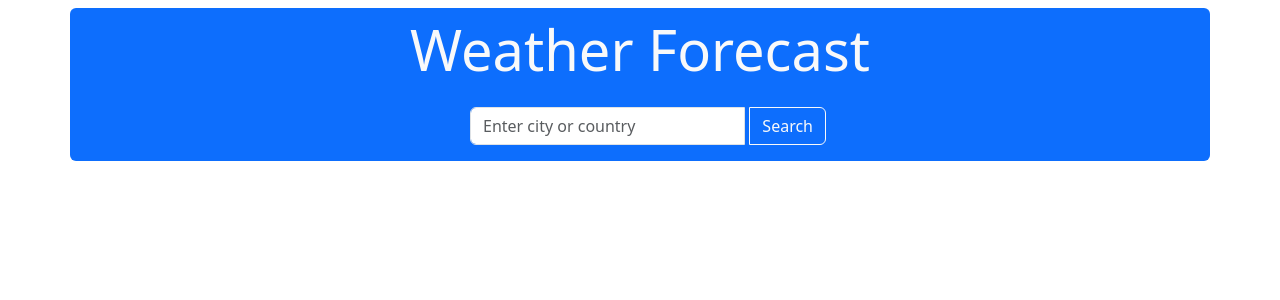
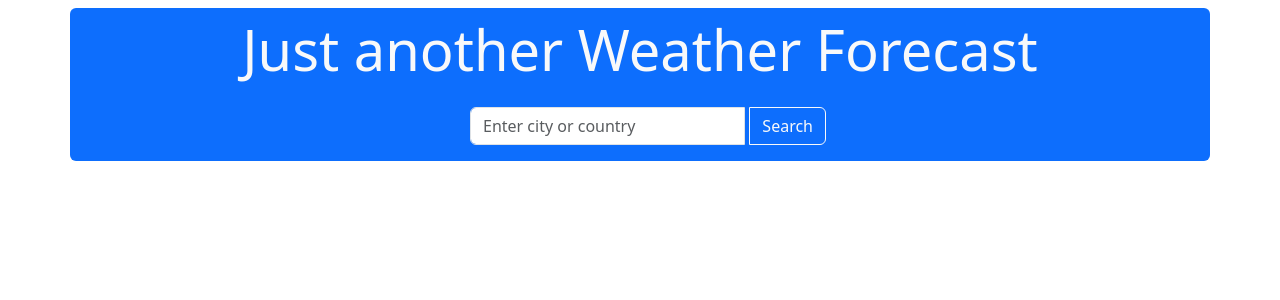
Before and after one commit to amihaiba/forecast-api, a Flask app: page / in a window 1280 px wide. Shown: the top 300 px of the page. Run offline with Flask 2, Linux system fonts and the light colour scheme.

Commit message:
changed title

```diff
--- a/gunicorn/templates/index.html
+++ b/gunicorn/templates/index.html
@@ -10,7 +10,7 @@
 
 <div class="container bg-primary rounded mt-2 mb-1 pb-2 justify-content-center">
     <div class="row text-center">
-        <p class="display-4 text-light pt-2">Weather Forecast</p>
+        <p class="display-4 text-light pt-2">Just another Weather Forecast</p>
     </div>
     <div class="row text-center">
         <div class="col-4"></div>
```
